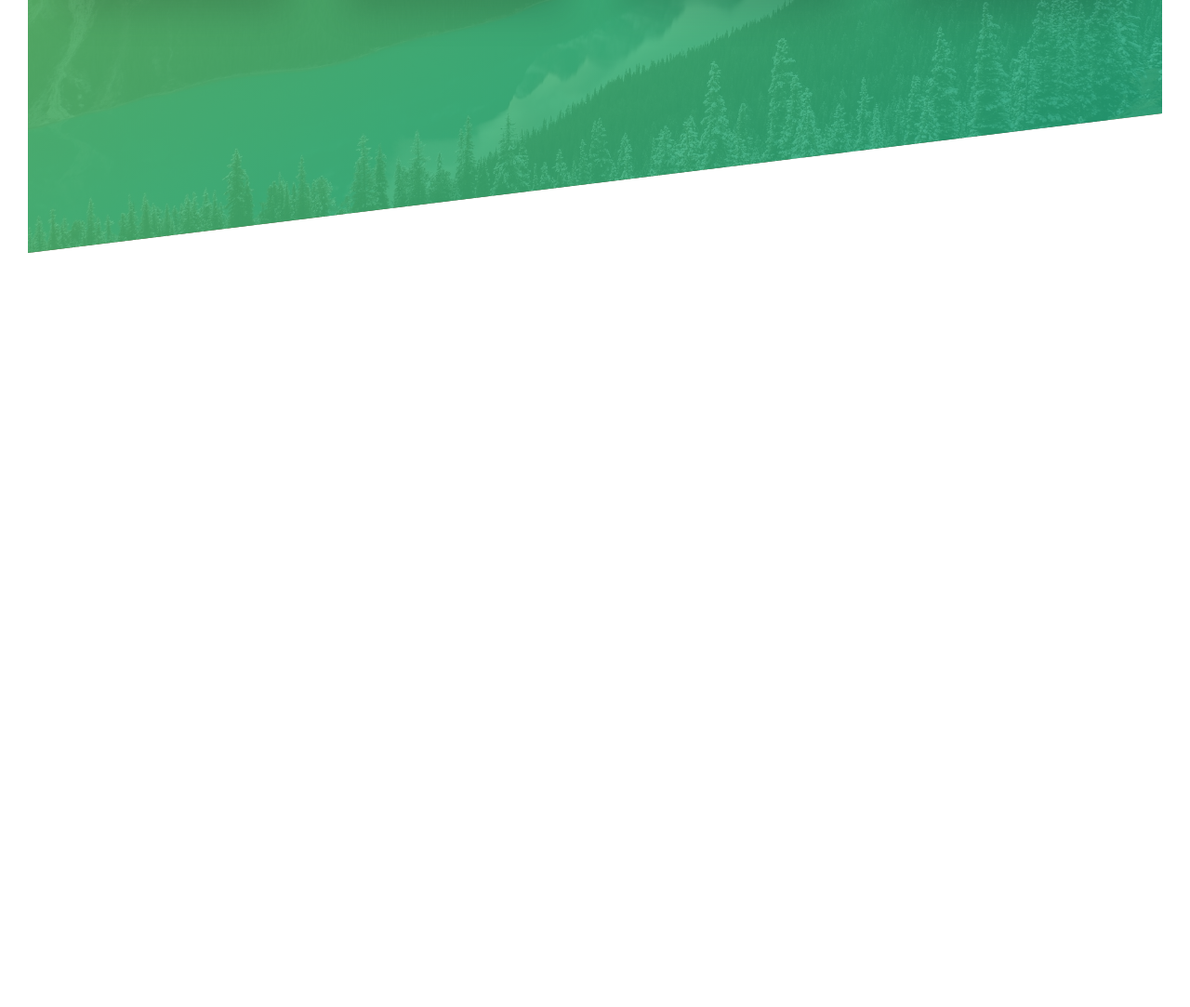
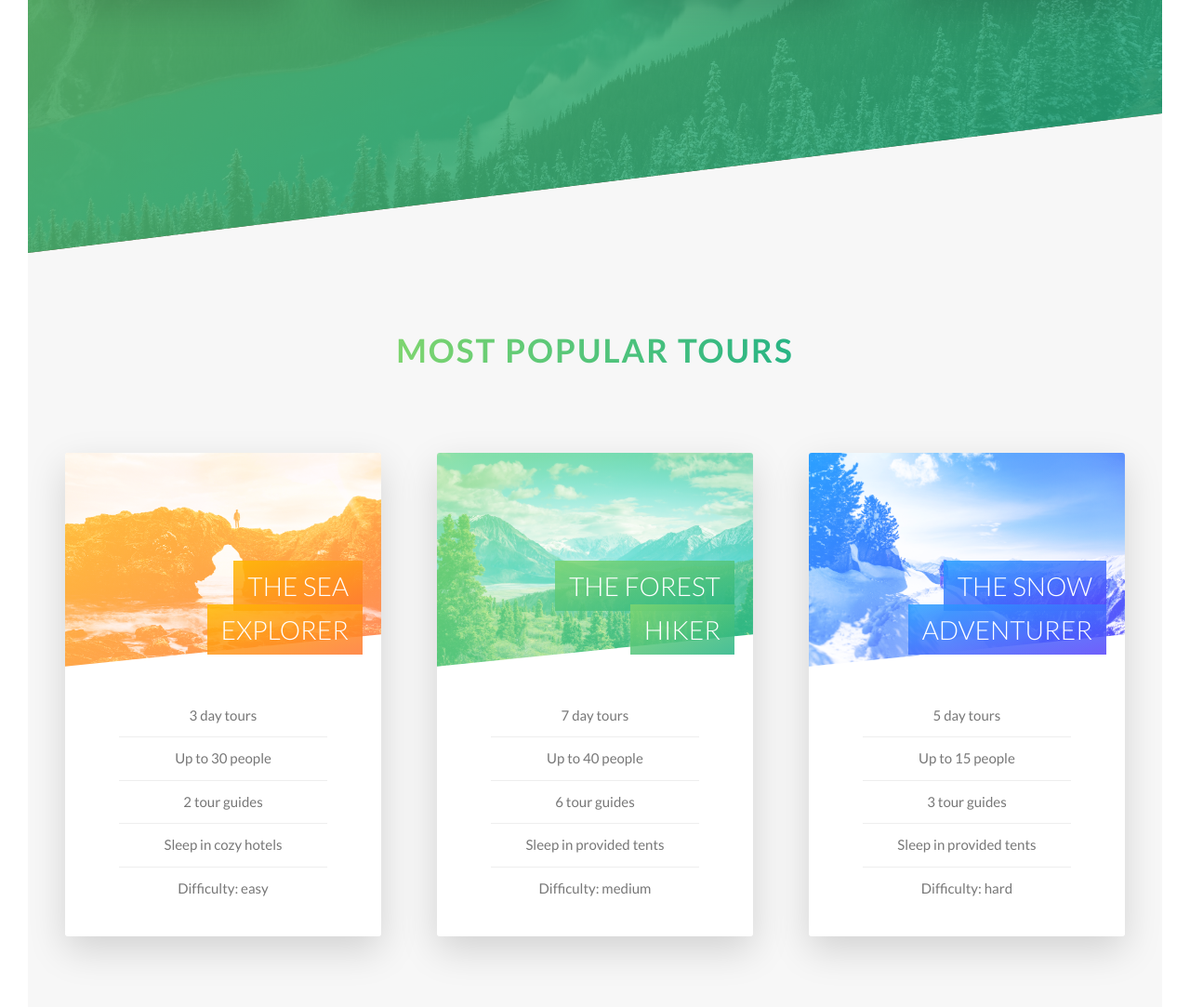
Before and after one commit to ayushexploring/natours, a website: page index.html in a window 1280 px wide. Shown: the part 1983-3066 px from the top of the page at 93% size. Before the commit the page ends 2255 px from the top, so only its background shows below. Drawn offline with Linux system fonts and the light colour scheme.

Commit message:
finish front side card

```diff
--- a/index.html
+++ b/index.html
@@ -103,6 +103,89 @@
 					</div>
 				</div>
 			</section>
+
+			<section class="section-tours">
+				<div class="u-center-text u-margin-bottom-big">
+					<h2 class="heading-secondary">
+						Most popular tours
+					</h2>
+				</div>
+
+				<div class="row">
+					<div class="col-1-of-3">
+						<div class="card">
+							<div class="card__side card__side--front">
+								<div class="card__picture card__picture--1">
+									&nbsp;
+								</div>
+								<h4 class="card__heading">
+									<span class="card__heading-span card__heading-span--1">The sea explorer</span>
+								</h4>
+								<div class="card__details">
+									<ul>
+										<li>3 day tours</li>
+										<li>Up to 30 people</li>
+										<li>2 tour guides</li>
+										<li>Sleep in cozy hotels</li>
+										<li>Difficulty: easy</li>
+									</ul>
+								</div>
+							</div>
+							<div class="card__side card__side--back card__side--back-1">
+								BACK
+							</div>
+						</div>
+					</div>
+					<div class="col-1-of-3">
+						<div class="card">
+							<div class="card__side card__side--front">
+								<div class="card__picture card__picture--2">
+									&nbsp;
+								</div>
+								<h4 class="card__heading">
+									<span class="card__heading-span card__heading-span--2">The forest hiker</span>
+								</h4>
+								<div class="card__details">
+									<ul>
+										<li>7 day tours</li>
+										<li>Up to 40 people</li>
+										<li>6 tour guides</li>
+										<li>Sleep in provided tents</li>
+										<li>Difficulty: medium</li>
+									</ul>
+								</div>
+							</div>
+							<div class="card__side card__side--back card__side--back-2">
+								BACK
+							</div>
+						</div>
+					</div>
+					<div class="col-1-of-3">
+						<div class="card">
+							<div class="card__side card__side--front">
+								<div class="card__picture card__picture--3">
+									&nbsp;
+								</div>
+								<h4 class="card__heading">
+									<span class="card__heading-span card__heading-span--3">The snow adventurer</span>
+								</h4>
+								<div class="card__details">
+									<ul>
+										<li>5 day tours</li>
+										<li>Up to 15 people</li>
+										<li>3 tour guides</li>
+										<li>Sleep in provided tents</li>
+										<li>Difficulty: hard</li>
+									</ul>
+								</div>
+							</div>
+							<div class="card__side card__side--back card__side--back-3">
+								BACK
+							</div>
+						</div>
+					</div>
+				</div>
+			</section>
 		</main>
 
 		<!-- GRID SYSTEM -->
--- a/sass/abstracts/_variables.scss
+++ b/sass/abstracts/_variables.scss
@@ -3,7 +3,16 @@
 $color-primary: #55c57a;
 $color-primary-light: #7ed56f;
 $color-primary-dark: #28b485;
+
+$color-secondary-light: #ffb900;
+$color-secondary-dark: #ff7730;
+
+$color-tertiary-light: #299fff;
+$color-tertiary-dark: #5643fa;
+
 $color-grey-light-1: #f7f7f7;
+$color-grey-light-2: #eee;
+
 
 $color-grey-dark: #777;
 $color-white: #fff;
--- /dev/null
+++ b/sass/components/_card.scss
@@ -0,0 +1,180 @@
+.card {
+    /* CARD FUNCTIONALITY */
+    perspective: 150rem;
+    // For mozilla firefox
+    -moz-perspective: 150rem;
+    position: relative;
+    height: 52rem;
+
+    &__side {
+        // .card__side
+        height: 52rem;
+        transition: all .8s ease;
+        position: absolute;
+        top: 0;
+        left: 0;
+        width: 100%;
+        backface-visibility: hidden;
+        border-radius: 3px;
+        overflow: hidden;
+        box-shadow: 0 1.5rem 4rem rgba($color-black, .15);
+
+        &--front {
+            // .card__side--front
+            background-color: $color-white;
+        }
+
+        &--back {
+            // .card__side--back
+            transform: rotateY(180deg);
+
+            &-1 {
+                // .card__side--back-1
+                background-image: linear-gradient(
+                    to right bottom,
+                    $color-secondary-light,
+                    $color-secondary-dark
+                );
+            }
+
+            &-2 {
+                // .card__side--back-2
+                background-image: linear-gradient(
+                    to right bottom,
+                    $color-primary-light,
+                    $color-primary-dark
+                );
+            }
+
+            &-3 {
+                // .card__side--back-3
+                background-image: linear-gradient(
+                    to right bottom,
+                    $color-tertiary-light,
+                    $color-tertiary-dark
+                );
+            }
+        }
+    }
+
+    &:hover &__side--front {
+        // .card:hover .card__side--front
+        transform: rotateY(-180deg);
+    }
+
+    &:hover &__side--back {
+        // .card:hover .card__side--back
+        transform: rotateY(0);
+    }
+
+    /* FRONT SIDE STYLING */
+    &__picture {
+        // .card__picture
+        background-size: cover;
+        height: 23rem;
+        background-blend-mode: screen;
+        /* webkit for older browsers */
+        -webkit-clip-path: polygon(0 0, 100% 0, 100% 85%, 0 100%);
+        clip-path: polygon(0 0, 100% 0, 100% 85%, 0 100%);
+
+        &--1 {
+            // .card__picture--1
+            background-image: linear-gradient(
+                to right bottom,
+                $color-secondary-light,
+                $color-secondary-dark
+            ),
+            url(../img/nat-5.jpg);
+        }
+
+        &--2 {
+            // .card__picture--2
+            background-image: linear-gradient(
+                to right bottom,
+                $color-primary-light,
+                $color-primary-dark
+            ),
+            url(../img/nat-6.jpg);
+        }
+
+        &--3 {
+            // .card__picture--3
+            background-image: linear-gradient(
+                to right bottom,
+                $color-tertiary-light,
+                $color-tertiary-dark
+            ),
+            url(../img/nat-7.jpg);
+        }
+    }
+
+    &__heading {
+        // .card__heading
+        font-size: 2.8rem;
+        font-weight: 300;
+        text-transform: uppercase;
+        text-align: right;
+        color: $color-white;
+        position: absolute;
+        top: 12rem;
+        right: 2rem;
+        width: 75%;
+    }
+
+    &__heading-span {
+        // .card__heading-span
+        padding: 1rem 1.5rem;
+        box-decoration-break: clone;
+        -webkit-box-decoration-break: clone;
+
+        &--1 {
+            // .card__heading-span--1
+            background-image: linear-gradient(
+                to right bottom,
+                rgba($color-secondary-light, .85),
+                rgba($color-secondary-dark, .85)
+            );
+        }
+
+        &--2 {
+            // .card__heading-span--2
+            background-image: linear-gradient(
+                to right bottom,
+                rgba($color-primary-light, .85),
+                rgba($color-primary-dark, .85)
+            );
+        }
+
+        &--3 {
+            // .card__heading-span--3
+            background-image: linear-gradient(
+                to right bottom,
+                rgba($color-tertiary-light, .85),
+                rgba($color-tertiary-dark, .85)
+            );
+        }
+    }
+
+    &__details {
+        // .card__details
+        padding: 3rem;
+
+        ul {
+            list-style: none;
+            width: 80%;
+            margin: 0 auto;
+
+            li {
+                text-align: center;
+                font-size: 1.5rem;
+                padding: 1rem;
+
+                &:not(:last-child) {
+                    // .card__details ul li:not(:last-child)
+                    border-bottom: 1px solid $color-grey-light-2;
+                }
+            }
+        }
+    }
+
+}
--- a/sass/layout/_header.scss
+++ b/sass/layout/_header.scss
@@ -8,7 +8,8 @@
     background-size: cover;
     background-position: top;
     position: relative;
-
+    /* webkit for older browsers */
+    -webkit-clip-path: polygon(0 0, 100% 0, 100% 75vh, 0 100%);
     clip-path: polygon(0 0, 100% 0, 100% 75vh, 0 100%);
 
     &__logo-box {
--- a/sass/main.scss
+++ b/sass/main.scss
@@ -16,6 +16,7 @@
 @import "base/utilities";
 
 @import "components/button";
+@import "components/card";
 @import "components/composition";
 @import "components/feature-box";
 
--- a/sass/pages/_home.scss
+++ b/sass/pages/_home.scss
@@ -22,3 +22,9 @@
         transform: skewY(7deg);
     }
 }
+
+.section-tours {
+    background-color: $color-grey-light-1;
+    padding: 25rem 0 50rem 0;
+    margin-top: -10rem;
+}
```
Also changed, not shown: css/style.css.
